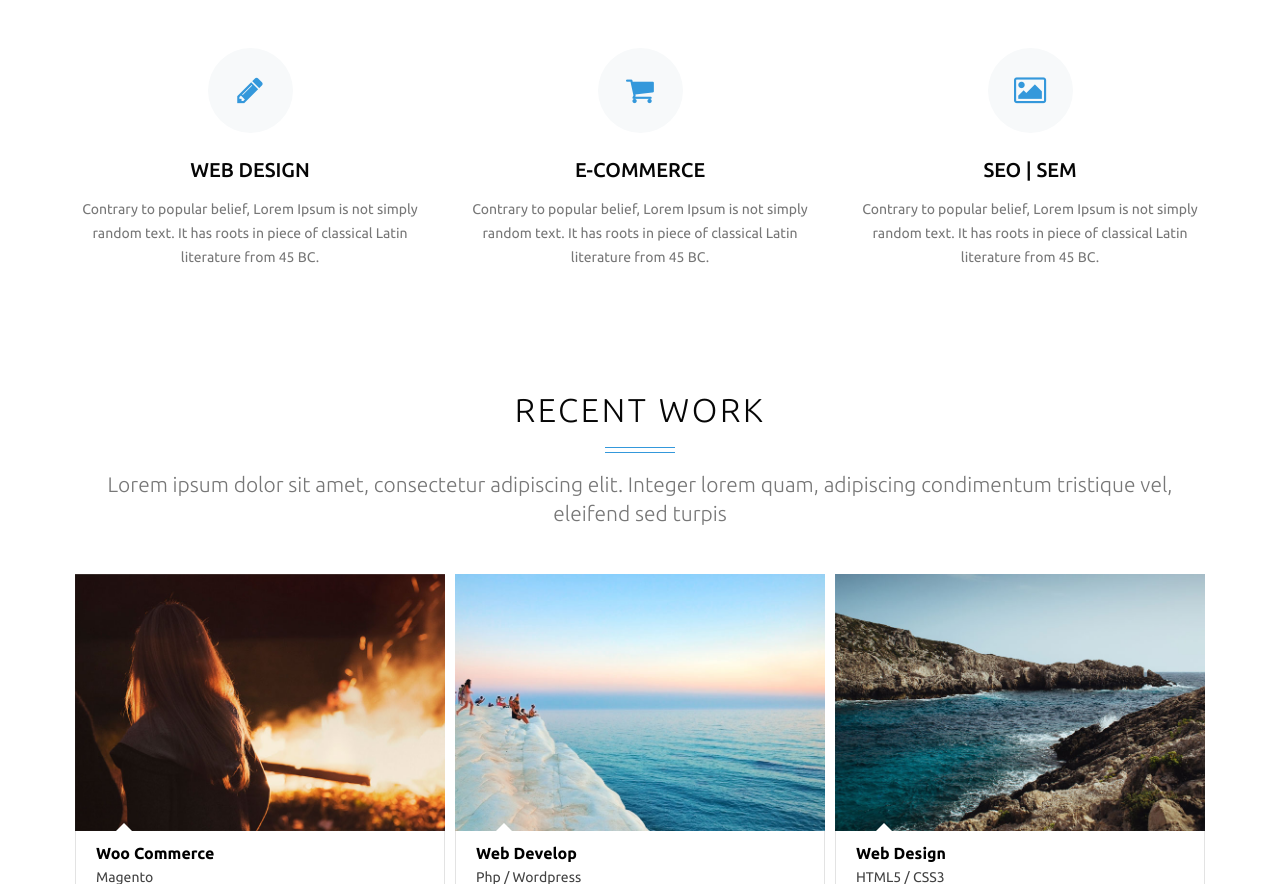
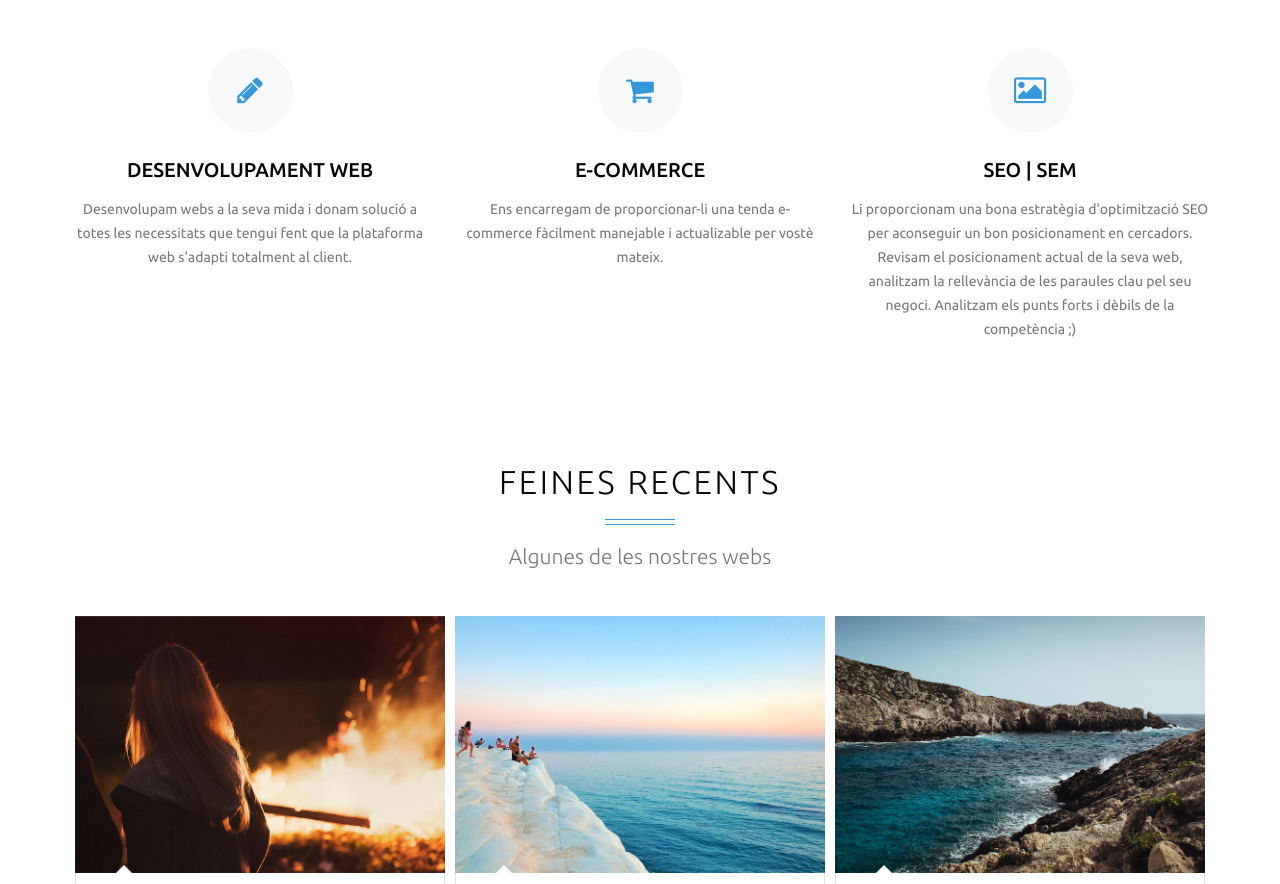
Before and after one commit to cardellcr/BitNue, a Django app: page /bitnue/ in a window 1280 px wide. Shown: the part 552-1436 px from the top of the page. Run offline with Django 3.2, Linux system fonts and the light colour scheme; some libraries are stand-ins or nearby versions.

Commit message:
desing fix and catalan translation

```diff
--- a/web/templates/index.html
+++ b/web/templates/index.html
@@ -78,10 +78,10 @@
             <div class="col-md-4 margin20">
                 <div class="service-box text-center wow animated fadeInLeft animated" data-wow-delay="0.4s">
                     <i class="fa fa-pencil"></i>
-                    <h3>web design</h3>
+                    <h3>Desenvolupament web</h3>
                     <span class="section-line"></span>
                     <p>
-                        Contrary to popular belief, Lorem Ipsum is not simply random text. It has roots in piece of classical Latin literature from 45 BC.
+                        Desenvolupam webs a la seva mida i donam solució a totes les necessitats que tengui fent que la plataforma web s'adapti totalment al client.
                     </p>
                 </div><!--service box-->
             </div><!--service col-->
@@ -91,7 +91,7 @@
                     <h3>E-commerce</h3>
                     <span class="section-line"></span>
                     <p>
-                        Contrary to popular belief, Lorem Ipsum is not simply random text. It has roots in piece of classical Latin literature from 45 BC.
+                        Ens encarregam de proporcionar-li una tenda e-commerce fàcilment manejable i actualizable per vostè mateix.
                     </p>
                 </div><!--service box-->
             </div><!--service col-->
@@ -101,7 +101,9 @@
                     <h3>SEO | SEM</h3>
                     <span class="section-line"></span>
                     <p>
-                        Contrary to popular belief, Lorem Ipsum is not simply random text. It has roots in piece of classical Latin literature from 45 BC.
+                        Li proporcionam una bona estratègia d'optimització SEO per aconseguir un bon posicionament en cercadors.
+                        Revisam el posicionament actual de la seva web, analitzam la rellevància de les paraules clau pel seu negoci.
+                        Analitzam els punts forts i dèbils de la competència ;)
                     </p>
                 </div><!--service box-->
             </div><!--service col-->
@@ -112,9 +114,9 @@
         <div class="row">
             <div class="col-md-12">
                 <div class="center-heading">
-                    <h2>Recent work</h2>
+                    <h2>Feines recents</h2>
                     <span class="center-line"></span>
-                    <p class="lead">Lorem ipsum dolor sit amet, consectetur adipiscing elit. Integer lorem quam, adipiscing condimentum tristique vel, eleifend sed turpis</p>
+                    <p class="lead">Algunes de les nostres webs</p>
                 </div><!--center-heading-->
             </div>
         </div><!--row-->
```
